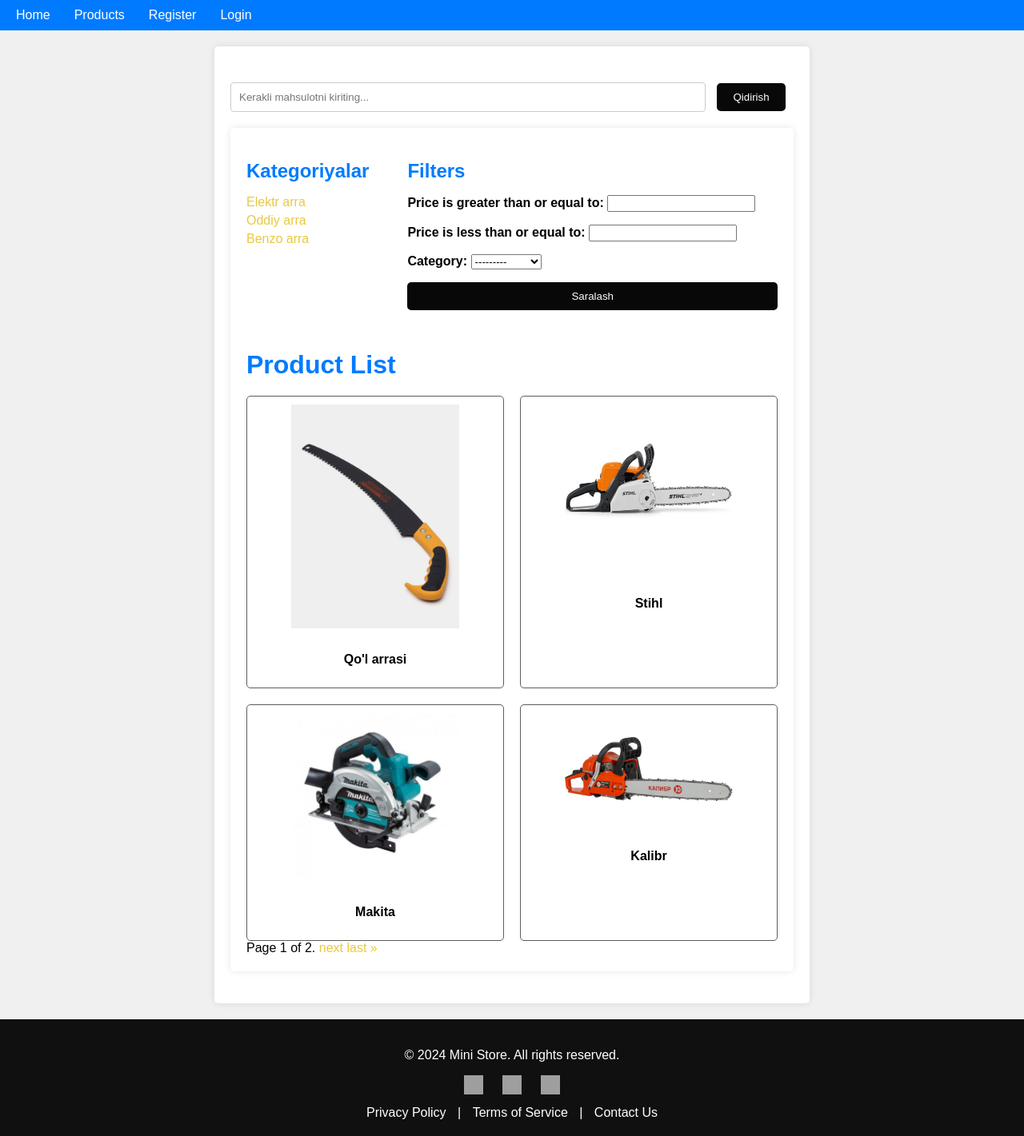
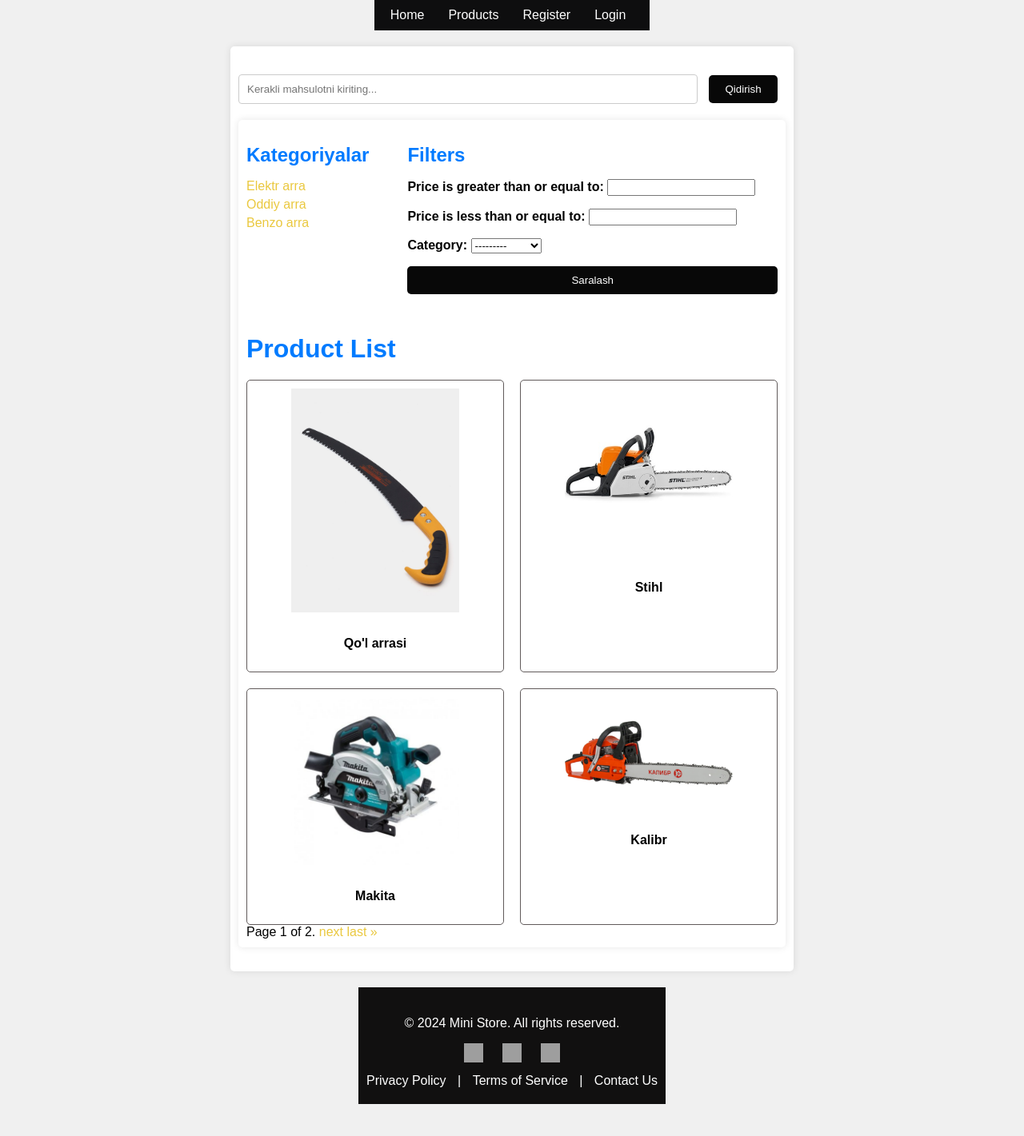
Before and after one commit to Sardor013/examine, a Django app: page /products/product-list/ in a window 1280 px wide. Shown: the whole page at 80% size. After the commit the page ends 1381 px from the top, so only its background shows below. Run offline with Django 4.2, Linux system fonts and the light colour scheme; data comes from the database, SQL or seed files in the repository; both versions use the stored data as it was after the commit; grey boxes are pictures that could not be loaded.

Commit message:
Examine uchun store project

```diff
--- a/templates/base.html
+++ b/templates/base.html
@@ -11,6 +11,9 @@
             display: flex;
             flex-direction: column;
             min-height: 100vh;
+
+            justify-content: center;
+            align-items: center;
         }
         nav {
             background-color: #0f1011;
--- a/templates/index.html
+++ b/templates/index.html
@@ -5,5 +5,5 @@
 {% block content %}
     <h1>Hush kelibsiz!</h1>
     <p>Bu yerda siz turli xildagi arralarni topishingiz mumkin!</p>
-    <a style="text-decoration: dashed; color: white;" href="{% url 'products:product-list' %}"><button>Uskunalarni Ko'rish</button></a>
+    <a style="text-decoration: wavy; color: rgb(103, 100, 100);" href="{% url 'products:product-list' %}"><button>Uskunalarni Ko'rish</button></a>
 {% endblock content %}
--- a/templates/product/product_list.html
+++ b/templates/product/product_list.html
@@ -13,9 +13,14 @@
             margin: 0;
             padding: 0;
             background-color: #f0f0f0;
+            display: flex; /* Display body as flex container */
+            justify-content: center; /* Center align content horizontally */
+            align-items: center;
+
+
         }
         nav {
-            background-color: #007bff;
+            background-color: #0e0e0f;
             color: #fff;
             padding: 10px;
         }
@@ -30,7 +35,7 @@
         .container {
             max-width: 870px;
             margin: 20px auto;
-            padding: 20px;
+            padding: 10px;
             background-color: #fff;
             border-radius: 5px;
             box-shadow: 0 0 10px rgba(0, 0, 0, 0.1);
@@ -104,7 +109,7 @@
             cursor: pointer;
         }
         .search-form input[type="submit"]:hover {
-            background-color: #0056b3;
+            background-color: #0c0d0e;
         }
         .messages {
             list-style-type: none;
```
Also changed, not shown: db.sqlite3, 1 other file.
